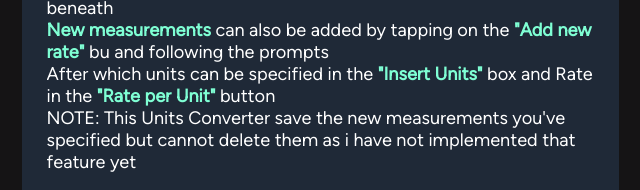
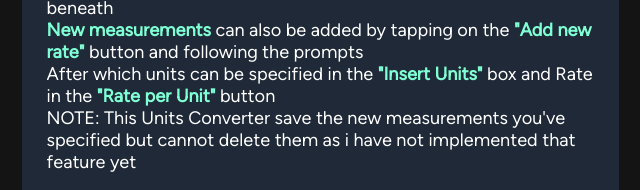
Before and after one commit to Southstar-Akin/Unit-converter, a plain HTML site: page about.html in a window 1280 px wide. Shown: the part 414-604 px from the top of the page, 320-960 px from the left. Drawn offline with Linux system fonts and the light colour scheme.

Commit message:
Update about.html

```diff
--- a/about.html
+++ b/about.html
@@ -24,7 +24,7 @@
             <br>
           <P>The input field, <b>"Insert Units"</b> takes the amount of units to be converted</P>
           Hitting the <b>"Convert"</b> buttons translates results into the section beneath <br>
-          <p> <b> New measurements </b>can also be added by tapping on the <b>"Add new rate"</b> bu and following the prompts</p>
+          <p> <b> New measurements </b>can also be added by tapping on the <b>"Add new rate"</b> button and following the prompts</p>
           After which units can be specified in the <b>"Insert Units"</b> box and Rate in the <b>"Rate per Unit"</b> button <br>
           <p>NOTE: This Units Converter save the new measurements you've specified but cannot delete them as i have not implemented that feature yet</p>
           <p class="las">About me</p>
```
